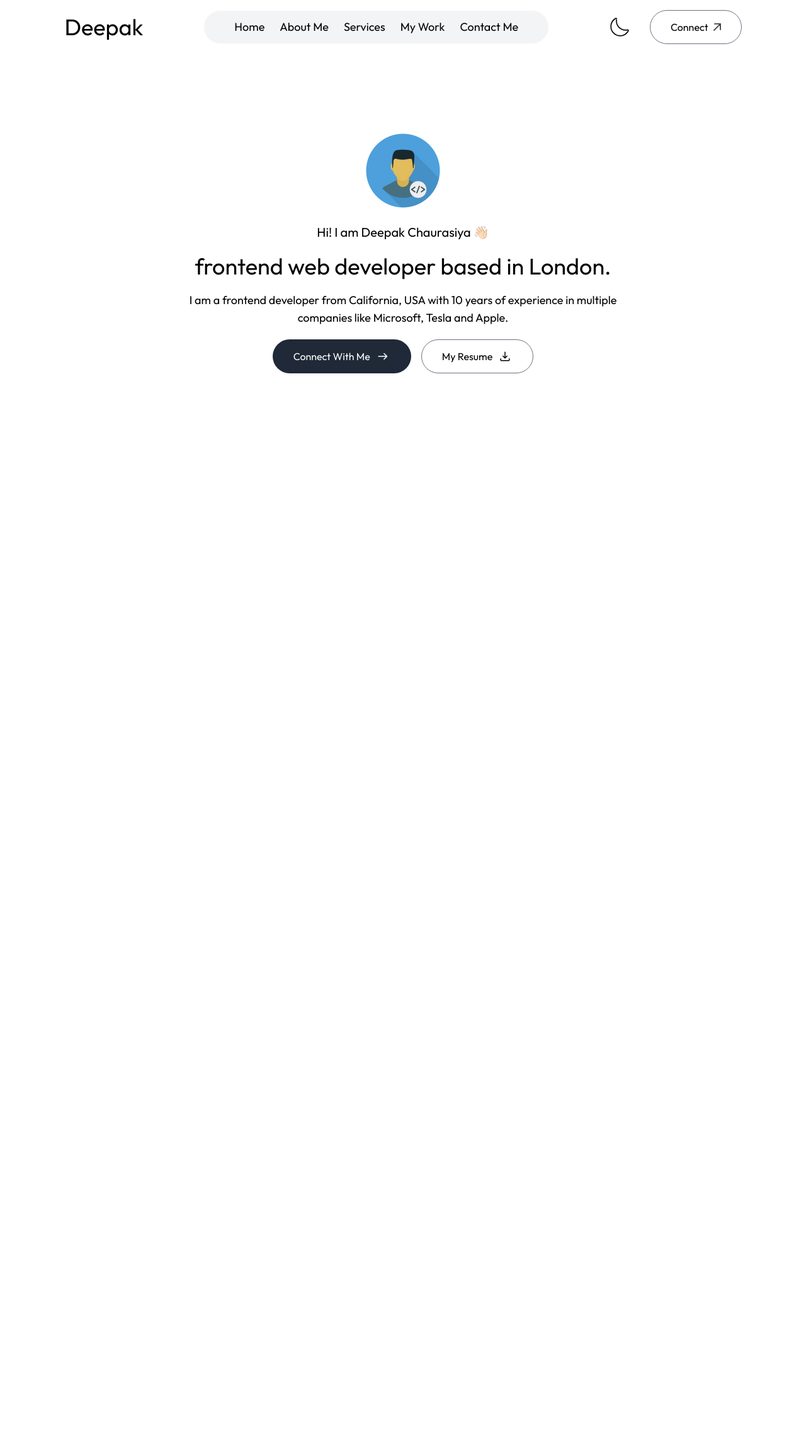
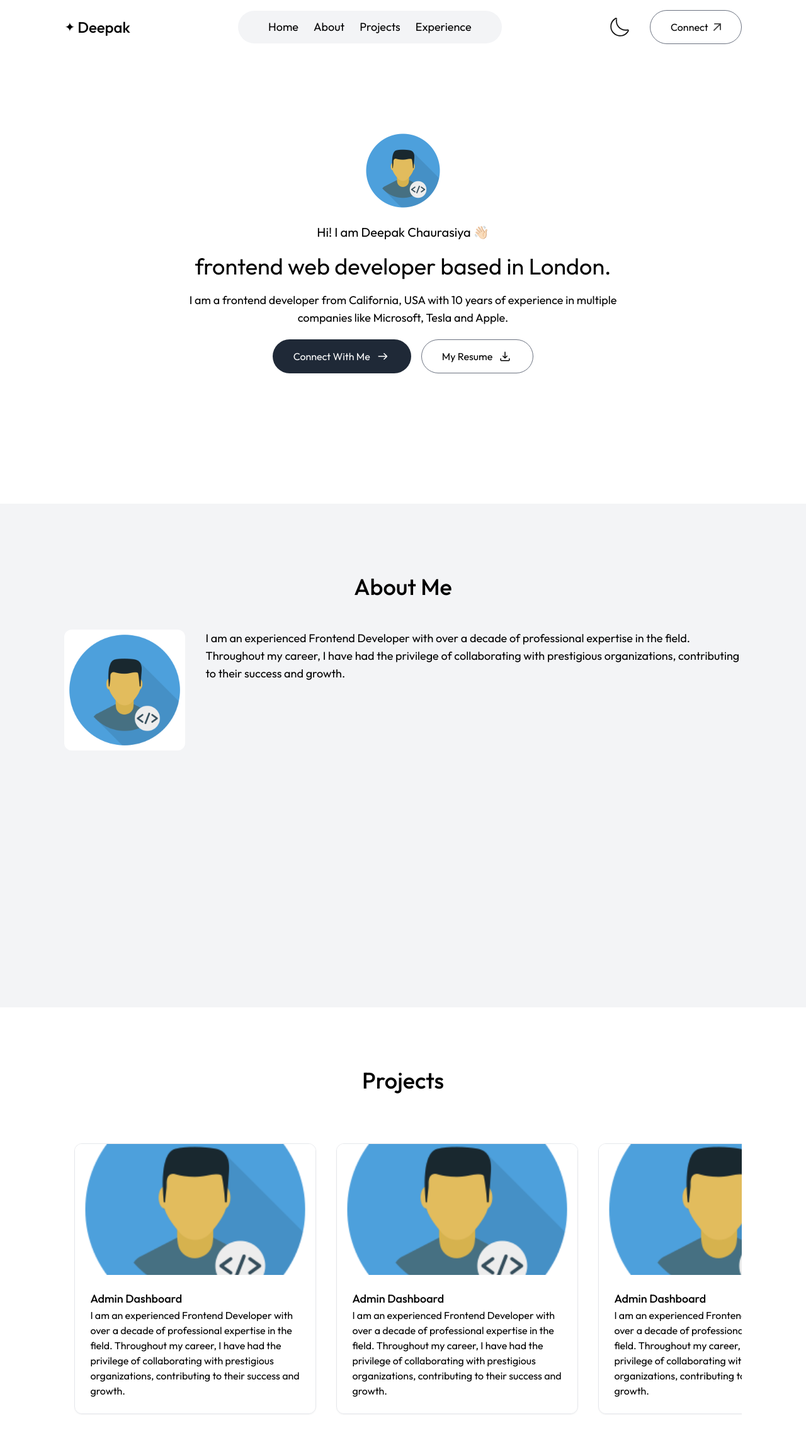
Before and after one commit to deepak252/portfolio, a Next.js app: page / in a window 1280 px wide. Shown: the top 2284 px of the page at 63% size. Before the commit the page ends 800 px from the top, so only its background shows below. Built offline with nearby package versions, Linux system fonts and the light colour scheme; a web font is replaced by a local one.

Commit message:
Projects, About

```diff
--- /dev/null
+++ b/app/components/About.tsx
@@ -0,0 +1,30 @@
+import DeveloperImg from '@/app/assets/images/developer.png'
+import Image from 'next/image'
+
+const About = () => {
+  return (
+    <section
+      id="about"
+      className="bg-gray-100 h-screen mx-auto w-full px-5 pt-28 lg:px-8 xl:px-[8%]"
+    >
+      <h2 className="text-center">About Me</h2>
+      <div className="flex mt-12 gap-8 max-lg:flex-col max-lg:items-center">
+        <Image
+          src={DeveloperImg}
+          alt="profile_pic"
+          className="size-36 bg-white rounded-xl md:size-40 lg:size-48"
+        />
+        <div>
+          <p className="text-lg max-lg:text-center">
+            I am an experienced Frontend Developer with over a decade of
+            professional expertise in the field. Throughout my career, I have
+            had the privilege of collaborating with prestigious organizations,
+            contributing to their success and growth.
+          </p>
+        </div>
+      </div>
+    </section>
+  )
+}
+
+export default About
--- /dev/null
+++ b/app/components/Experience.tsx
@@ -0,0 +1,27 @@
+import DeveloperImg from '@/app/assets/images/developer.png'
+import Image from 'next/image'
+import { ArrowRightIcon, DownloadIcon } from './icons'
+
+const Experience = () => {
+  return (
+    <div className="flex flex-col items-center gap-5 justify-center h-screen w-11/12 max-w-3xl mx-auto text-center">
+      <Image src={DeveloperImg} alt="profile_pic" className="size-32" />
+      <p className="text-xl">Hi! I am Deepak Chaurasiya 👋🏻</p>
+      <p className="text-4xl">frontend web developer based in London.</p>
+      <p className="text-lg">
+        I am a frontend developer from California, USA with 10 years of
+        experience in multiple companies like Microsoft, Tesla and Apple.
+      </p>
+      <div className="flex items-center gap-4 max-sm:flex-col">
+        <a href="#contact" className="btn-primary">
+          Connect With Me <ArrowRightIcon className="size-6 fill-white" />
+        </a>
+        <a href="/resume.pdf" download className="btn-outlined-light">
+          My Resume <DownloadIcon className="size-6" />
+        </a>
+      </div>
+    </div>
+  )
+}
+
+export default Experience
--- a/app/components/Navbar.tsx
+++ b/app/components/Navbar.tsx
@@ -5,9 +5,13 @@ import { ConnectIcon, MoonIcon } from './icons'
 
 const Navbar = () => {
   return (
-    <nav className="fixed top-0 left-0 right-0 z-navbar flex items-center justify-between w-full px-5 py-4 lg:px-8 xl:px-[8%]">
-      <Link href="/" className="text-4xl">
-        Deepak
+    <nav className="bg-white fixed top-0 left-0 right-0 z-navbar flex items-center justify-between w-full px-5 py-4 lg:px-8 xl:px-[8%]">
+      <Link href="/" className="flex items-center gap-1 text-2xl group">
+        <span className="text-xl group-hover:-rotate-12 transform ease-in-out duration-300">
+          ✦
+        </span>
+        <span className="group font-medium">Deepak</span>
+        {/* Deepak */}
         {/* <Image src={DevImage} alt="nav-icon" className="size-8" /> */}
       </Link>
       <ul className="flex items-center gap-6 text-lg bg-gray-100 py-3 px-12 rounded-full max-lg:hidden">
@@ -15,17 +19,17 @@ const Navbar = () => {
           <a href="#home">Home</a>
         </li>
         <li>
-          <a href="#home">About Me</a>
+          <a href="#about">About</a>
         </li>
         <li>
-          <a href="#home">Services</a>
+          <a href="#projects">Projects</a>
         </li>
         <li>
-          <a href="#home">My Work</a>
+          <a href="#experience">Experience</a>
         </li>
-        <li>
+        {/* <li>
           <a href="#home">Contact Me</a>
-        </li>
+        </li> */}
       </ul>
       <div className="flex items-center gap-6 lg:gap-8">
         <button>
--- /dev/null
+++ b/app/components/Projects.tsx
@@ -0,0 +1,42 @@
+import DeveloperImg from '@/app/assets/images/developer.png'
+import Image from 'next/image'
+
+const Projects = () => {
+  return (
+    <section
+      id="projects"
+      className="h-screen mx-auto w-full px-5 pt-24 lg:px-8 xl:px-[8%]"
+    >
+      <h2 className="text-center">Projects</h2>
+      <div className="w-full overflow-x-auto mt-12 py-8 px-4">
+        <div className="flex items-center gap-8 w-max">
+          <ProjectItem />
+          <ProjectItem />
+          <ProjectItem />
+        </div>
+      </div>
+    </section>
+  )
+}
+
+const ProjectItem = () => {
+  return (
+    <div className="w-72 flex flex-col items-center border shadow-sm rounded-xl overflow-hidden cursor-pointer hover:shadow-lg md:w-80 lg:w-96">
+      <Image
+        src={DeveloperImg}
+        alt="project-imng"
+        className="h-36 w-full object-cover bg-white md:h-44 lg:h-52"
+      />
+      <div className="p-6">
+        <p className="text-lg font-medium">Admin Dashboard</p>
+        <p className="text-base">
+          I am an experienced Frontend Developer with over a decade of
+          professional expertise in the field. Throughout my career, I have had
+          the privilege of collaborating with prestigious organizations,
+          contributing to their success and growth.
+        </p>
+      </div>
+    </div>
+  )
+}
+export default Projects
--- a/app/components/SideMenu.tsx
+++ b/app/components/SideMenu.tsx
@@ -33,25 +33,25 @@ const SideMenu = () => {
             </a>
           </li>
           <li>
-            <a href="#home" onClick={closeSideMenu}>
+            <a href="#about" onClick={closeSideMenu}>
               About Me
             </a>
           </li>
           <li>
-            <a href="#home" onClick={closeSideMenu}>
-              Services
+            <a href="#projects" onClick={closeSideMenu}>
+              Projects
             </a>
           </li>
           <li>
-            <a href="#home" onClick={closeSideMenu}>
-              My Work
+            <a href="#experience" onClick={closeSideMenu}>
+              Experience
             </a>
           </li>
-          <li>
+          {/* <li>
             <a href="#home" onClick={closeSideMenu}>
               Contact Me
             </a>
-          </li>
+          </li> */}
         </ul>
       </div>
     </>
--- a/app/globals.css
+++ b/app/globals.css
@@ -8,22 +8,22 @@
 
 @layer base {
   h1 {
-    @apply text-5xl font-bold;
+    @apply text-5xl font-medium;
   }
   h2 {
-    @apply text-4xl font-bold;
+    @apply text-4xl font-medium;
   }
   h3 {
-    @apply text-3xl font-bold;
+    @apply text-3xl font-medium;
   }
   h4 {
-    @apply text-2xl font-bold;
+    @apply text-2xl font-medium;
   }
   h5 {
-    @apply text-xl font-bold;
+    @apply text-xl font-medium;
   }
   h6 {
-    @apply text-lg font-bold;
+    @apply text-lg font-medium;
   }
 
   /* a {
--- a/app/page.tsx
+++ b/app/page.tsx
@@ -1,9 +1,14 @@
+import About from './components/About'
 import Introduction from './components/Introduction'
+import Projects from './components/Projects'
 
 export default function Home() {
   return (
     <>
       <Introduction />
+      <About />
+      <Projects />
+      {/* <Experience /> */}
     </>
   )
 }
```
